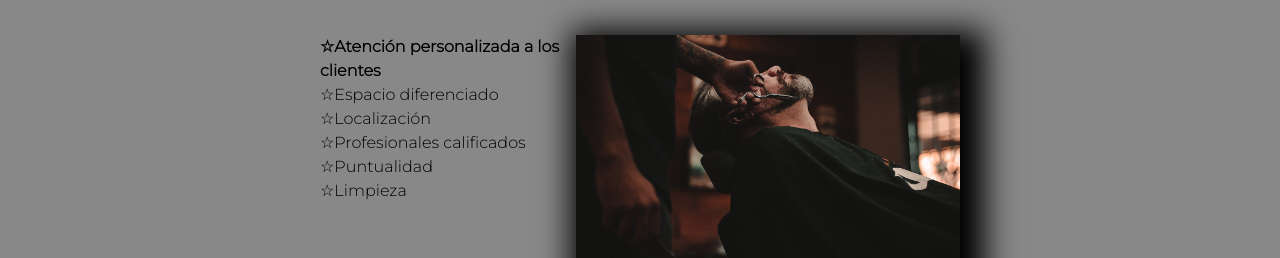
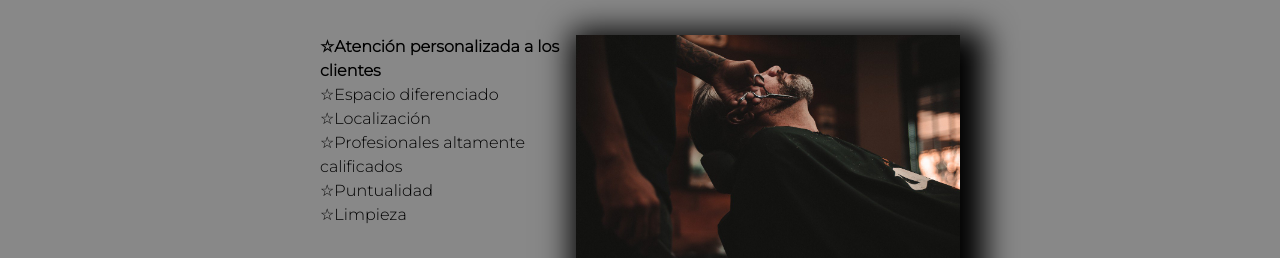
Before and after one commit to mysterio-wil/HTML5-y-CSS3-parte-4-Avanzado-en-CSS, a plain HTML site: page index.html in a window 1280 px wide. Shown: the part 1700-1958 px from the top of the page. Drawn offline with Linux system fonts and the light colour scheme.

Commit message:
Modificando diferenciales

```diff
--- a/index.html
+++ b/index.html
@@ -55,7 +55,7 @@
                     <li class="items">Atención personalizada a los clientes</li>
                     <li class="items">Espacio diferenciado</li>
                     <li class="items">Localización</li>
-                    <li class="items">Profesionales calificados</li>
+                    <li class="items">Profesionales altamente calificados</li>
                     <li class="items">Puntualidad</li>
                     <li class="items">Limpieza</li>
                 </ul><img src="diferenciales\diferenciales.jpg" class="imagenDiferenciales">
```
